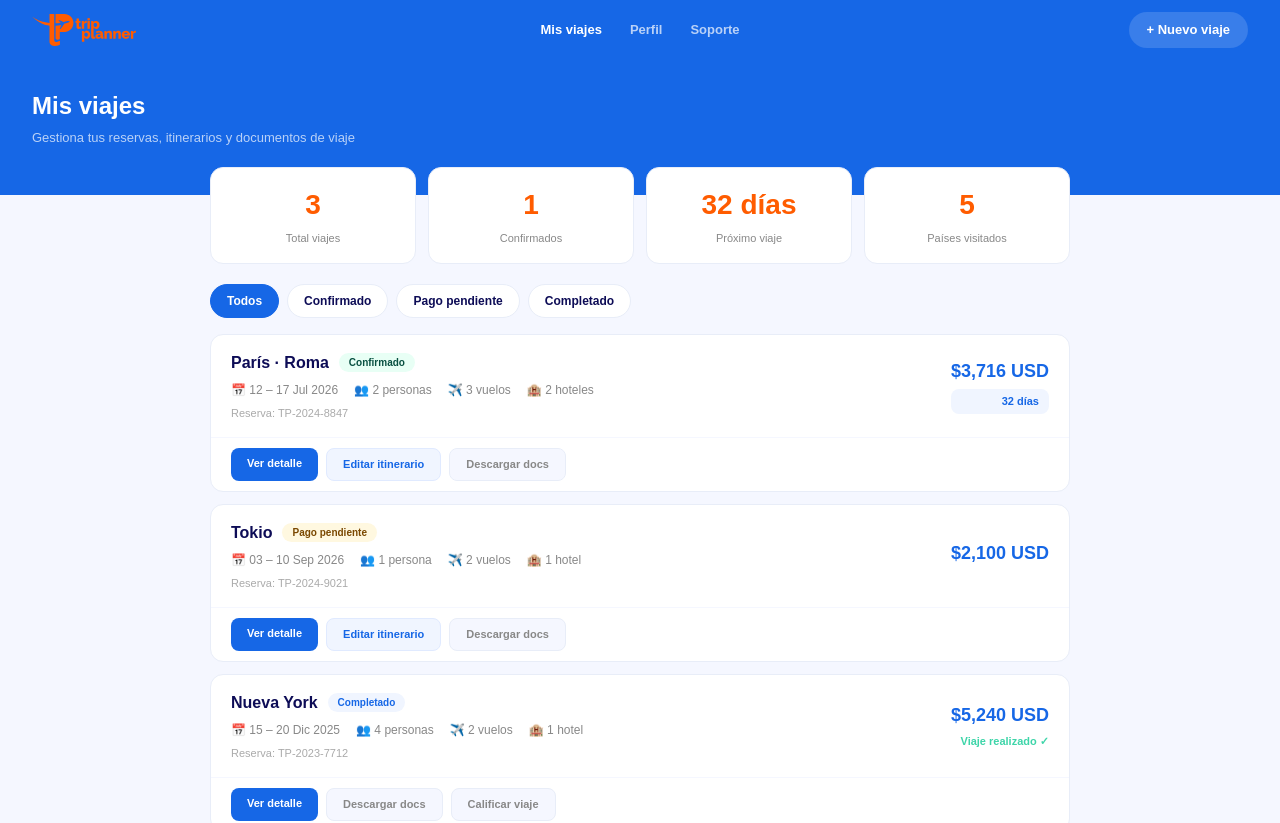
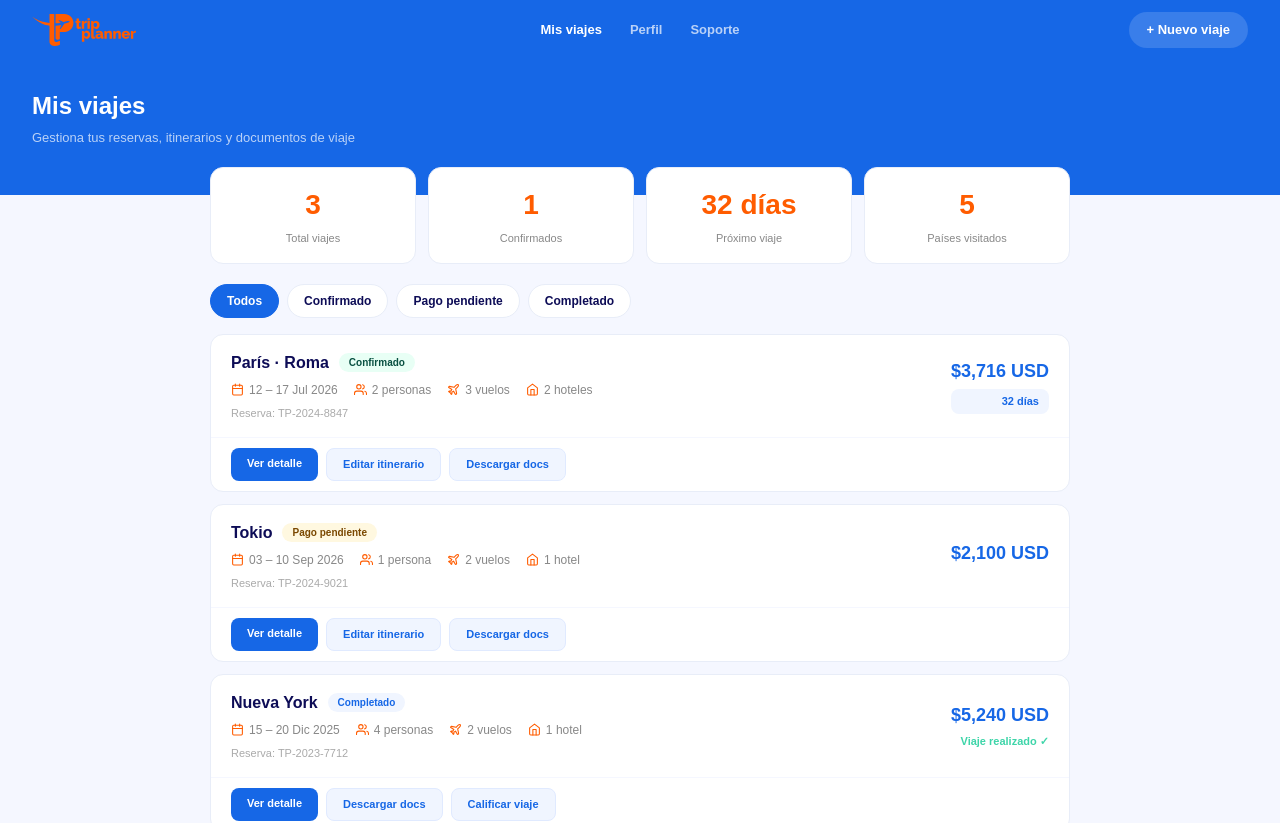
Before and after one commit to barreradionisio/trip-planner, a Next.js app: page /mis-viajes in a window 1280 px wide. Shown: the top 823 px of the page. Built offline with nearby package versions, Linux system fonts and the light colour scheme.

Commit message:
iconos svg naranja en mis viajes

```diff
--- a/app/mis-viajes/page.tsx
+++ b/app/mis-viajes/page.tsx
@@ -124,10 +124,30 @@ export default function MisViajes() {
                       <span style={{ fontSize: "10px", background: estado.bg, color: estado.color, padding: "2px 10px", borderRadius: "50px", fontWeight: "700" }}>{estado.label}</span>
                     </div>
                     <div style={{ display: "flex", gap: "16px", fontSize: "12px", color: "#888" }}>
-  <span>📅 {v.fechas}</span>
-  <span>👥 {v.pasajeros} {v.pasajeros === 1 ? "persona" : "personas"}</span>
-  <span>✈️ {v.vuelos} vuelos</span>
-  <span>🏨 {v.hoteles} {v.hoteles === 1 ? "hotel" : "hoteles"}</span>
+<span style={{ display: "inline-flex", alignItems: "center", gap: "5px" }}>
+  <svg width="13" height="13" viewBox="0 0 24 24" fill="none" stroke="#FF5C00" strokeWidth="2" strokeLinecap="round" strokeLinejoin="round">
+    <rect x="3" y="4" width="18" height="18" rx="2" ry="2"/><line x1="16" y1="2" x2="16" y2="6"/><line x1="8" y1="2" x2="8" y2="6"/><line x1="3" y1="10" x2="21" y2="10"/>
+  </svg>
+  {v.fechas}
+</span>
+<span style={{ display: "inline-flex", alignItems: "center", gap: "5px" }}>
+  <svg width="13" height="13" viewBox="0 0 24 24" fill="none" stroke="#FF5C00" strokeWidth="2" strokeLinecap="round" strokeLinejoin="round">
+    <path d="M17 21v-2a4 4 0 0 0-4-4H5a4 4 0 0 0-4 4v2"/><circle cx="9" cy="7" r="4"/><path d="M23 21v-2a4 4 0 0 0-3-3.87"/><path d="M16 3.13a4 4 0 0 1 0 7.75"/>
+  </svg>
+  {v.pasajeros} {v.pasajeros === 1 ? "persona" : "personas"}
+</span>
+<span style={{ display: "inline-flex", alignItems: "center", gap: "5px" }}>
+  <svg width="13" height="13" viewBox="0 0 24 24" fill="none" stroke="#FF5C00" strokeWidth="2" strokeLinecap="round" strokeLinejoin="round">
+    <path d="M17.8 19.2L16 11l3.5-3.5C21 6 21.5 4 21 3c-1-.5-3 0-4.5 1.5L13 8 4.8 6.2c-.5-.1-1 .1-1.3.5l-.4.4c-.4.4-.3 1 .2 1.3L9 12l-2 3H4l-1 1 3 2 2 3 1-1v-3l3-2 3.4 5.8c.3.5.9.6 1.3.2l.4-.4c.4-.3.6-.8.5-1.3z"/>
+  </svg>
+  {v.vuelos} vuelos
+</span>
+<span style={{ display: "inline-flex", alignItems: "center", gap: "5px" }}>
+  <svg width="13" height="13" viewBox="0 0 24 24" fill="none" stroke="#FF5C00" strokeWidth="2" strokeLinecap="round" strokeLinejoin="round">
+    <path d="M3 9l9-7 9 7v11a2 2 0 0 1-2 2H5a2 2 0 0 1-2-2z"/><polyline points="9 22 9 12 15 12 15 22"/>
+  </svg>
+  {v.hoteles} {v.hoteles === 1 ? "hotel" : "hoteles"}
+</span>
 </div>
                     <div style={{ marginTop: "6px", fontSize: "11px", color: "#aaa" }}>Reserva: {v.reserva}</div>
                   </div>
@@ -152,9 +172,9 @@ export default function MisViajes() {
                   {v.estado !== "completado" && (
                     <Link href="/mis-viajes/itinerario" style={{ padding: "7px 16px", background: "#f0f5ff", color: "#1667E6", border: "1.5px solid #e0eaff", borderRadius: "8px", fontSize: "11px", fontWeight: "700", cursor: "pointer", textDecoration: "none" }}>Editar itinerario</Link>
                   )}
-                  <Link href="/mis-viajes/documentos" style={{ padding: "7px 16px", background: "#f5f7ff", color: "#888", border: "1.5px solid #e8edf8", borderRadius: "8px", fontSize: "11px", fontWeight: "700", cursor: "pointer", textDecoration: "none" }}>Descargar docs</Link>
+                  <Link href="/mis-viajes/documentos" style={{ padding: "7px 16px", background: "#f0f5ff", color: "#1667E6", border: "1.5px solid #e0eaff", borderRadius: "8px", fontSize: "11px", fontWeight: "700", cursor: "pointer", textDecoration: "none" }}>Descargar docs</Link>
                   {v.estado === "completado" && (
-                    <Link href="/mis-viajes/calificar" style={{ padding: "7px 16px", background: "#f5f7ff", color: "#888", border: "1.5px solid #e8edf8", borderRadius: "8px", fontSize: "11px", fontWeight: "700", cursor: "pointer", textDecoration: "none" }}>Calificar viaje</Link>
+                  <Link href="/mis-viajes/calificar" style={{ padding: "7px 16px", background: "#f0f5ff", color: "#1667E6", border: "1.5px solid #e0eaff", borderRadius: "8px", fontSize: "11px", fontWeight: "700", cursor: "pointer", textDecoration: "none" }}>Calificar viaje</Link>
                   )}
                 </div>
               </div>
```
